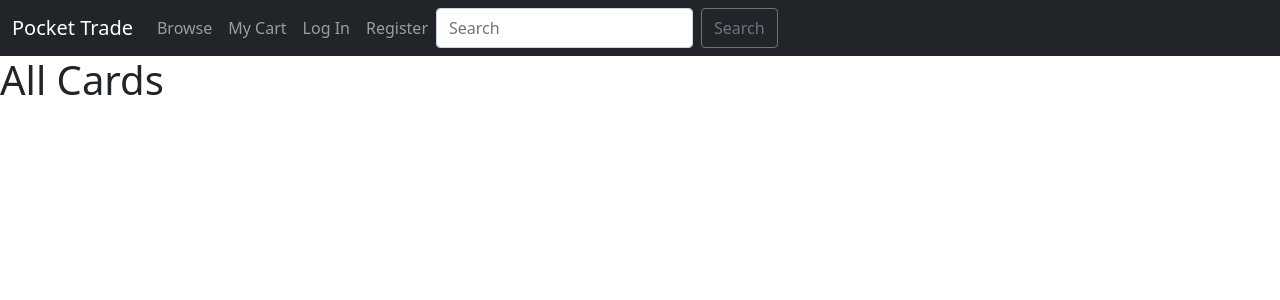
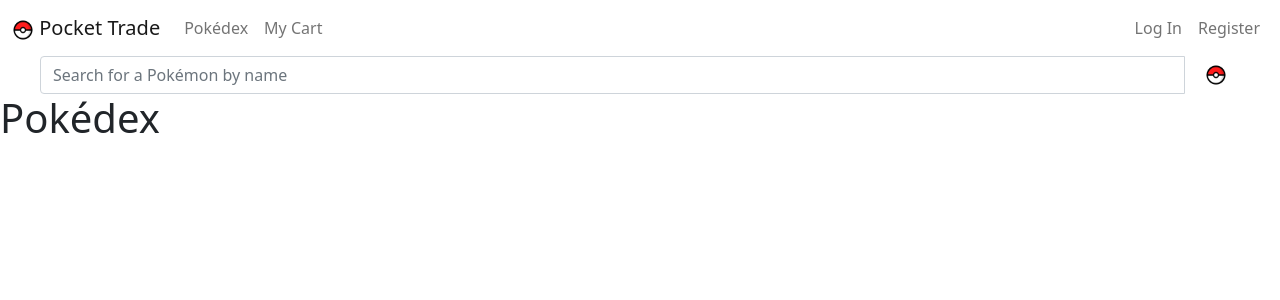
Before and after one commit to lauren-moore/pocket-trade, a Flask app: page /cards in a window 1280 px wide. Shown: the top 300 px of the page. Run offline with Flask 2, Linux system fonts and the light colour scheme; data that the repository does not hold is empty; some libraries are stand-ins or nearby versions.

Commit message:
Revised bootstrap for navbar + search bar

```diff
--- a/seed_database.py
+++ b/seed_database.py
@@ -21,8 +21,6 @@ with open("data/poke_cards.json") as f:
 cards_in_db = []
 # all_types = []
 for card in card_data["data"]:
-    print('**************************')
-    print(card)
 
     name = card["name"]
     price = card["tcgplayer"]["prices"].get("normal", {}).get("holofoil")
@@ -45,7 +43,7 @@ model.db.session.commit()
 
 # 10 random users and cards
 
-for n in range(100):
+for n in range(10):
     name = f'Lauren {n}'
     email = f'user{n}@test.com'
     password = 'test'
@@ -53,7 +51,7 @@ for n in range(100):
     user = crud.create_user(name, email, password)
     model.db.session.add(user)
 
-    for n2 in range(2):
+    for n2 in range(100):
         random_card = choice(cards_in_db)
 
         user_card = crud.create_user_card(user, random_card)
--- a/static/css/styles.css
+++ b/static/css/styles.css
@@ -1,3 +1,40 @@
+img{
+  display:flex;
+  justify-content: space-around;
+  max-width: 100%;
+}
+
+
+.row {
+  display: flex;
+}
+
+.column {
+  flex: 33.33%;
+  padding: 5px;
+}
+.gallery{
+  width: 10px;
+  padding: 50px 0;
+}
+
+.navbar {
+  background: none;
+}
+
+
+
+.homepage {
+  background: url("/static/img/pokemon_bg.png") no-repeat center center fixed;
+  -webkit-background-size: cover;
+  -moz-background-size: cover;
+  -o-background-size: cover;
+  background-size: cover;
+}
+
+
+
+
 /* .flex-container {
   display: flex;
 } */
--- a/templates/all_cards.html
+++ b/templates/all_cards.html
@@ -3,16 +3,45 @@
 
 
 {% block body %}
-  <h1>All Cards</h1>
+  <h1>Pokédex</h1>
 
-  <div class="row">
-    <div class="col-lg-4 col-xs-6">
-      <div class="thumbnail">
-        {% for card in cards %}
-        <a href="/usercards/{{ card.card_id }}"><img src="{{ card.image_path }}"></a>
-        {% endfor %}
+    <div class="container">
+      <!-- <div class="d-flex align-content-center flex-wrap"> -->
+        <div class="rounded mx-auto d-block">
+      <div class="row">
+      <div class="col-lg-2 col-sm-6">
+          <div class="thumbnail">
+            {% for card in cards %}
+            <div class="img-container">
+
+              <div class="d-flex align-content-center flex-wrap">
+            <a href="/usercards/{{ card.card_id }}"><img src="{{ card.image_path }}"
+              class="gallery-item" alt="gallery"></a>
+            </div>
+            </div>
+            {% endfor %}
+
       </div>
     </div>
   </div>
 </div>
+
+
+
+  <!-- <section class="gallery min-vh-100">
+    <div class="container-lg">
+      <div class="row row-cols-3 row-cols-sm-2 row-cols-md-3">
+        <div class="col">
+          <div class="thumbnail">
+            {% for card in cards %}
+            <a href="/usercards/{{ card.card_id }}"><img src="{{ card.image_path }}"
+              class="gallery-item" alt="gallery"></a>
+            {% endfor %}
+          </div>
+      </div>
+    </div>
+  </div>
+</div>
+</div>
+</section> -->
 {% endblock %}
--- a/templates/base.html
+++ b/templates/base.html
@@ -1,51 +1,64 @@
 <!doctype html>
-<html>
+  <html lang="en">
   <head>
     <meta charset="utf-8">
-    <meta name="viewport" content="width=device-width">
+    <meta name="viewport" content="width=device-width, initial-scale=1">
+
     <title>
       {% block title %}{% endblock %}
     </title>
 
     {% block head %}{% endblock %}
-    <link href="https://cdn.jsdelivr.net/npm/bootstrap@5.0.1/dist/css/bootstrap.min.css" rel="stylesheet"
-    integrity="sha384-+0n0xVW2eSR5OomGNYDnhzAbDsOXxcvSN1TPprVMTNDbiYZCxYbOOl7+AMvyTG2x" crossorigin="anonymous">
+    <link href="https://cdn.jsdelivr.net/npm/bootstrap@5.1.3/dist/css/bootstrap.min.css" rel="stylesheet"
+    integrity="sha384-1BmE4kWBq78iYhFldvKuhfTAU6auU8tT94WrHftjDbrCEXSU1oBoqyl2QvZ6jIW3" crossorigin="anonymous">
+    <link rel="stylesheet" href="/static/css/styles.css" />
+    <!-- <link rel="stylesheet" href="https://maxcdn.bootstrapcdn.com/bootstrap/3.3.7/css/bootstrap.min.css"> -->
 
-    <link rel="stylesheet" href="/static/css/styles.css" />
+
   </head>
   <body>
-    <nav class="navbar navbar-dark bg-dark navbar-expand-lg">
+    <nav class="navbar navbar-expand-lg navbar-light">
       <div class="container-fluid">
-          <a class="navbar-brand" href="/">Pocket Trade
-          </a>
-          <div class="collapse navbar-collapse">
-              <div class="navbar-nav">
 
-                  <a class="nav-link" href="/cards">Browse</a>
+        <a class="navbar-brand" href="/"><img src="/static/img/poke_ball.png" alt="" width="22" height="22"
+          class="d-inline-block  align-text-bottom"> Pocket Trade</a>
+        <button class="navbar-toggler" type="button" data-bs-toggle="collapse" data-bs-target="#navbarText" aria-controls="navbarText" aria-expanded="false" aria-label="Toggle navigation">
+          <span class="navbar-toggler-icon"></span>
+        </button>
+        <div class="collapse navbar-collapse" id="navbarText">
+          <ul class="navbar-nav me-auto mb-2 mb-lg-0">
+            <li class="nav-item">
+              <a class="nav-link" aria-current="page" href="/cards">Pokédex</a>
+            </li>
+            <li class="nav-item">
               <a class="nav-link" href="/cart">My Cart</a>
+            </li>
+          </ul>
+          <span class="nav-item">
+            <ul class="navbar-nav me-auto mb-2 mb-lg-0">
             {% if 'user_id' not in session %}
+            <li class="nav-item">
               <a href="#exampleModal" class="nav-link" data-bs-toggle="modal" data-bs-target="#exampleModal">Log In</a>
+            </li>
+            <li class="nav-item">
               <a class="nav-link" href="/create-account">Register</a>
+            </li>
             {% else %}
+            <li class="nav-item">
               <a class="nav-link" href="/collection/{{ session['user_id'] }}">My Collection</a>
+            </li>
+            <li class="nav-item">
                <a class="nav-link" href="/logout">Log Out</a>
+            </li>
             {% endif %}
-
-                  <form method="POST" action="/search"
-                  class="d-flex">
-
-                    <input class="form-control me-2" type="search" placeholder="Search"
-                    aria-label="Search", name="searched">
-                    <button class="btn btn-outline-secondary" type="submit">
-                      Search</button>
-
-                </form>
+          </span>
         </div>
       </div>
       </div>
     </nav>
 
 
+    <!-- Log in modal -->
     <div class="modal fade" id="exampleModal" tabindex="-1" aria-labelledby="exampleModalLabel" aria-hidden="true">
       <div class="modal-dialog">
         <div class="modal-content">
@@ -59,11 +72,9 @@
                 <p><input type="text" name="email"></p>
                 Password
                 <p><input type="password" name="password"></p>
-
           </div>
           <div class="modal-footer">
             <button type="button" class="btn btn-secondary" data-bs-dismiss="modal">Close</button>
-
             <button type="submit" class="btn btn-primary">Submit</button>
             </form>
           </div>
@@ -71,6 +82,26 @@
       </div>
     </div>
 
+
+    <!-- Search feature -->
+    <nav class="navbar-search">
+      <form method="POST" action="/search" class="d-flex">
+      <form class="container-fluid">
+        <div class="mx-auto" style="width: 1200px;">
+          <div class="input-group">
+              <input class="form-control me-2" type="search" placeholder="Search for a Pokémon by name"
+                    aria-label="Search", name="searched">
+                  <span class="input-group-btn">
+                    <button class="btn btn-default" type="button">
+                      <img src="/static/img/poke_ball.png" alt="" width="22" height="22"
+                      class="d-inline-block  align-text-bottom" aria-hidden="true"></span>
+                    </button>
+                  </span>
+                </div>
+            </div>
+          </div>
+        </form>
+      </nav>
 
 
     {% for msg in get_flashed_messages() %}
```
Also changed, not shown: templates/card_details.html (+5 -4 lines), templates/homepage.html (+3 -5 lines), data/poke_cards.json, static/img/poke_ball.png (added), static/img/pokemon_bg.png (added), templates/new_base.html (added). Lines whose indentation alone changed are shown as unchanged.
